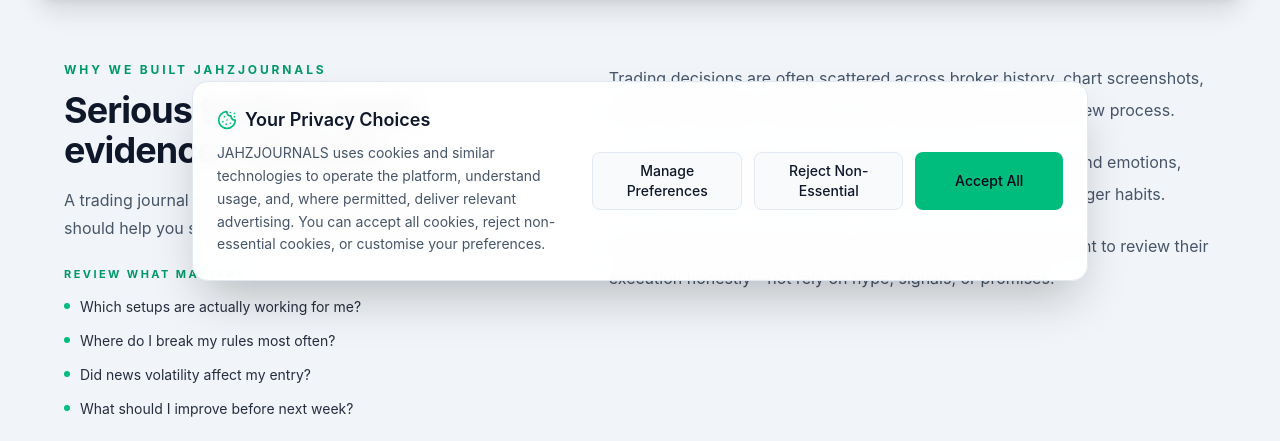
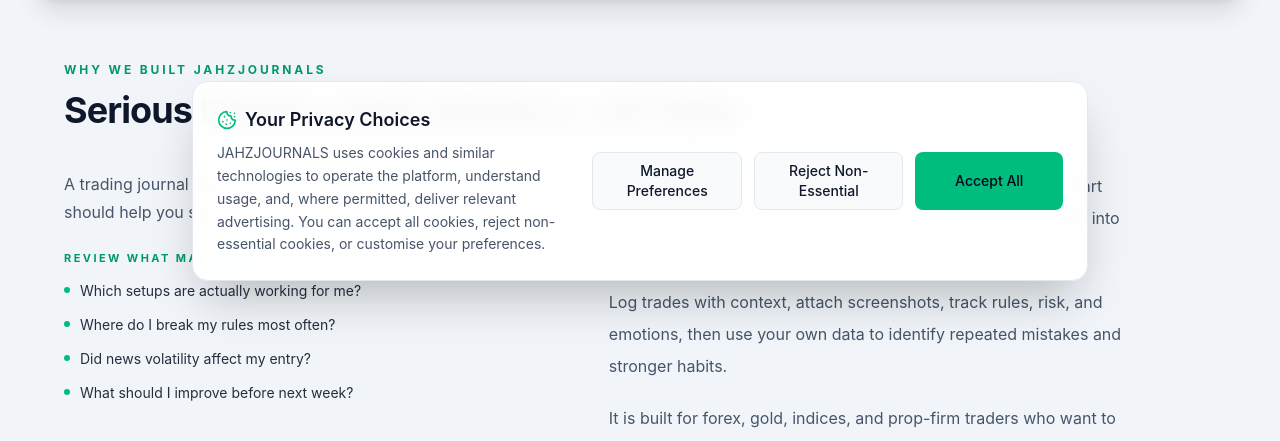
Before and after one commit to jahsminefx/JAHZJOURNALS, a React (Vite) app in the folder client/: page /about in a window 1280 px wide. Shown: the part 495-936 px from the top of the page. Built offline with nearby package versions, Linux system fonts and the light colour scheme; no server answers.

Commit message:
feat(public): use two-stage desktop layout for About section

```diff
--- a/client/src/pages/About.jsx
+++ b/client/src/pages/About.jsx
@@ -48,15 +48,18 @@ const About = () => {
           contentClassName="max-w-lg lg:max-w-[33rem]"
         />
         <section className="px-4 py-16 sm:px-6 lg:px-8">
-          <div className="mx-auto grid max-w-6xl items-start gap-8 lg:grid-cols-[0.9fr_1.1fr] lg:gap-12">
-            <div className="min-w-0">
+          <div className="mx-auto max-w-6xl space-y-8 lg:space-y-10">
+            <div>
               <SectionHeader
                 align="left"
                 eyebrow="WHY WE BUILT JAHZJOURNALS"
                 title="Serious traders need evidence, not hype."
               />
-              <Reveal direction="up" delay={60}>
-                <p className="mt-4 max-w-md text-base leading-7 text-muted">
+            </div>
+
+            <div className="grid items-start gap-8 lg:grid-cols-[0.9fr_1.1fr] lg:gap-12">
+              <Reveal direction="up" delay={60} className="min-w-0">
+                <p className="max-w-md text-base leading-7 text-muted">
                   A trading journal should do more than store results. It should help you see the decisions and habits behind them.
                 </p>
                 <p className="mt-6 text-[11px] font-bold uppercase tracking-[0.22em] text-emerald-600 dark:text-emerald-400">
@@ -77,9 +80,8 @@ const About = () => {
                   ))}
                 </ul>
               </Reveal>
-            </div>
-            <Reveal direction="up" delay={100}>
-              <div className="space-y-5 text-base leading-8 text-muted">
+              <Reveal direction="up" delay={100} className="min-w-0">
+                <div className="max-w-[520px] space-y-5 text-base leading-8 text-muted">
                   <p>
                     Trading decisions are often scattered across broker history, chart screenshots, notes, and memory. JAHZJOURNALS brings them into one review process.
                   </p>
@@ -91,6 +93,7 @@ const About = () => {
                   </p>
                 </div>
               </Reveal>
+            </div>
           </div>
         </section>
 
```
Also changed, not shown: 1 other file (tests, documents, lock files or other folders). Lines whose indentation alone changed are shown as unchanged.
